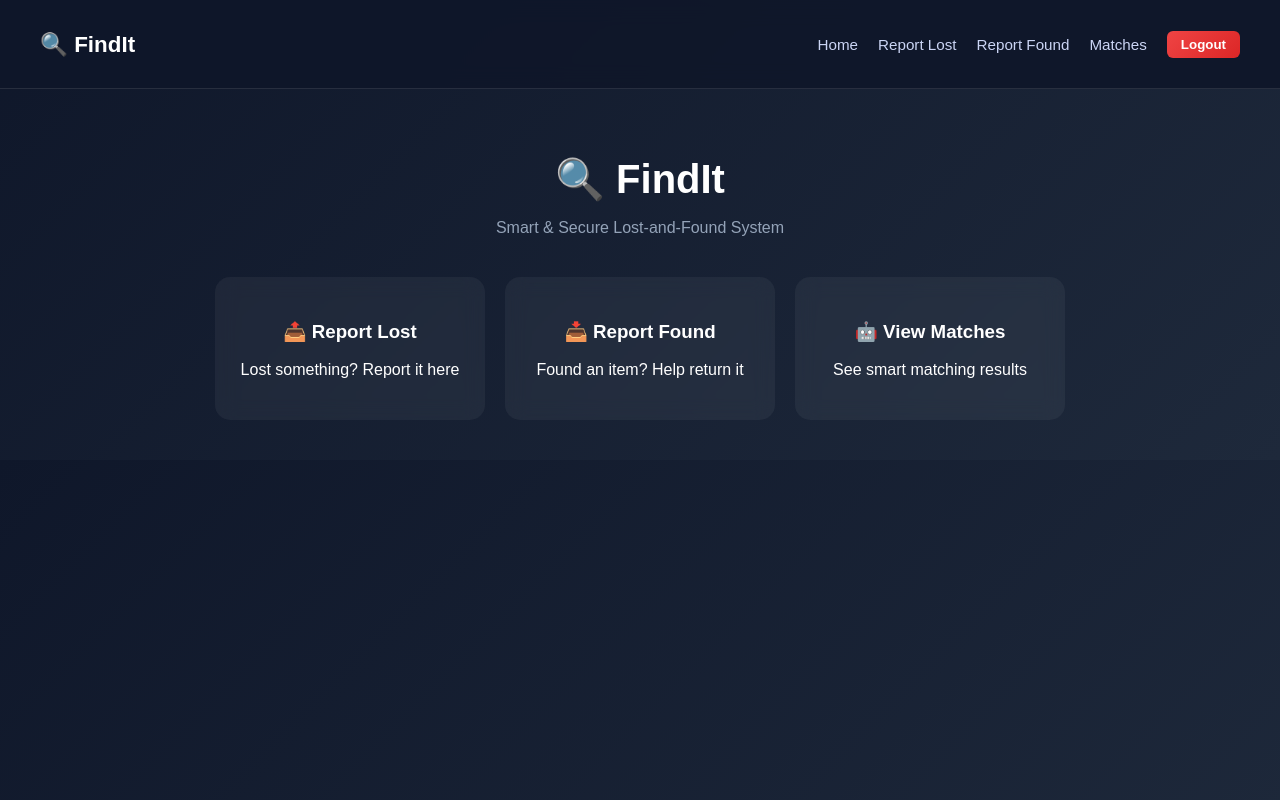
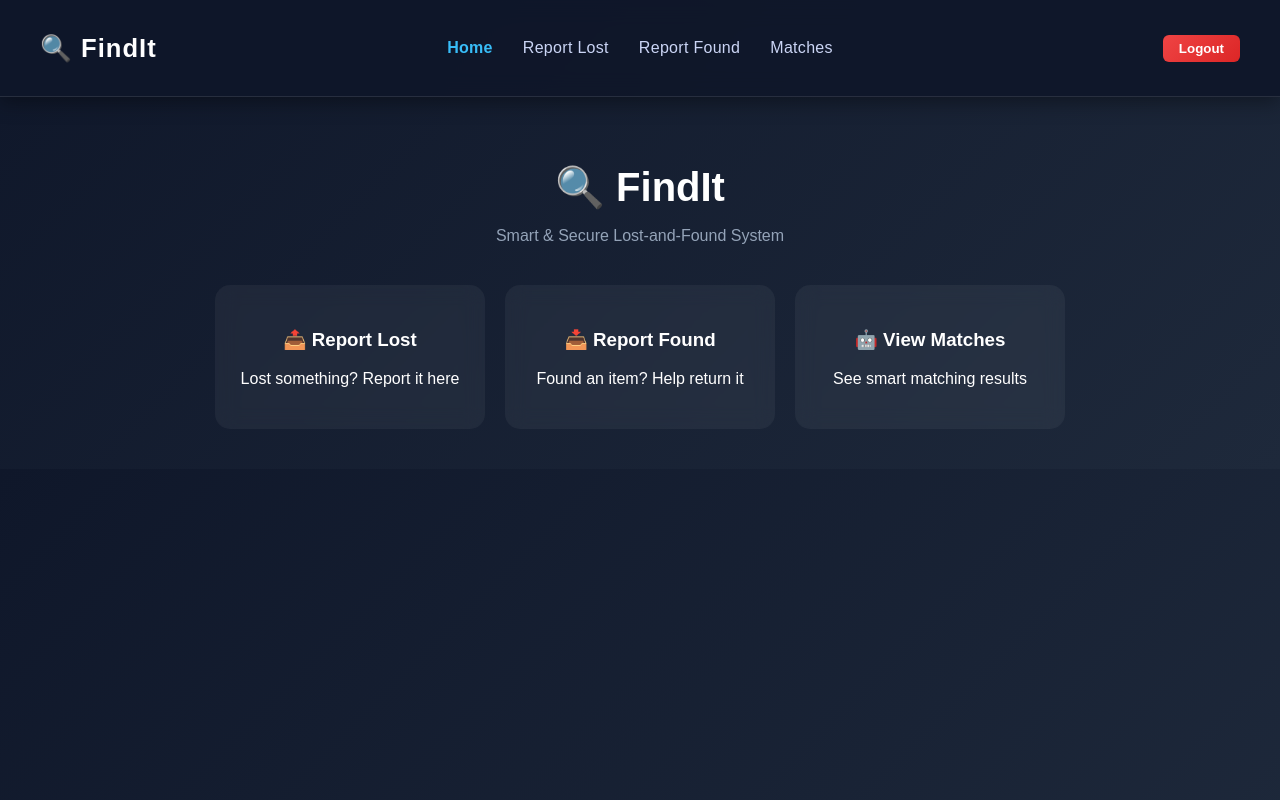
Before and after one commit to ashok770/FindIt-Frontend, a React (Vite) app: page / in a window 1280 px wide. Built offline with nearby package versions, Linux system fonts and the light colour scheme.

Commit message:
ehanced the navbar look

```diff
--- a/src/components/Navbar.css
+++ b/src/components/Navbar.css
@@ -6,57 +6,102 @@
   border-bottom: 1px solid rgba(255, 255, 255, 0.1);
 }
 
-/* CONTAINER */
+/* MAIN CONTAINER */
 .nav-container {
   max-width: 1200px;
   margin: auto;
   padding: 12px 20px;
 
   display: flex;
+  align-items: center;
   justify-content: space-between;
-  align-items: center;
+}
+
+/* LEFT */
+.nav-left {
+  flex: 1;
+}
+
+/* CENTER */
+.nav-center {
+  flex: 2;
+  display: flex;
+  justify-content: center;
+  gap: 30px;
+}
+
+/* RIGHT */
+.nav-right {
+  flex: 1;
+  display: flex;
+  justify-content: flex-end;
 }
 
 /* LOGO */
 .logo {
-  font-size: 1.4rem;
+  font-size: 1.5rem;
   font-weight: 600;
-  color: white;
-}
-
-/* LINKS WRAPPER */
-.nav-links {
-  display: flex;
-  align-items: center;
-  gap: 20px;
 }
 
 /* LINKS */
-.nav-links a {
+.nav-center a {
+  position: relative;
   color: #cbd5f5;
   text-decoration: none;
-  font-size: 0.95rem;
-  position: relative;
+  font-weight: 500;
+  letter-spacing: 0.3px;
   transition: 0.3s;
 }
 
+/* UNDER/compiler LINE ANIMATION */
+.nav-center a::after {
+  content: "";
+  position: absolute;
+  left: 0;
+  bottom: -6px;
+  width: 0%;
+  height: 2px;
+  background: #38bdf8;
+  transition: 0.3s ease;
+}
+
 /* HOVER EFFECT */
-.nav-links a:hover {
+.nav-center a:hover {
   color: #38bdf8;
 }
 
-/* LOGOUT BUTTON FIX 🔥 */
+.nav-center a:hover::after {
+  width: 100%;
+}
+/* ACTIVE LINK */
+.nav-link.active {
+  color: #38bdf8;
+  font-weight: 600;
+}
+
+/* LOGOUT BUTTON */
 .logout-btn {
   background: linear-gradient(135deg, #ef4444, #dc2626);
-  padding: 6px 14px;
+  padding: 6px 16px;
   border-radius: 6px;
   border: none;
   color: white;
   cursor: pointer;
-
-  width: auto !important; /* 🔥 FORCE FIX */
+  transition: 0.3s;
 }
 
 .logout-btn:hover {
-  opacity: 0.9;
+  transform: scale(1.05);
+  box-shadow: 0 0 10px rgba(239, 68, 68, 0.6);
 }
+.logo {
+  font-size: 1.6rem;
+  font-weight: 700;
+  letter-spacing: 1px;
+  display: flex;
+  align-items: center;
+  gap: 6px;
+}
+.navbar {
+  box-shadow: 0 4px 20px rgba(0, 0, 0, 0.4);
+}
--- a/src/components/Navbar.jsx
+++ b/src/components/Navbar.jsx
@@ -1,5 +1,5 @@
-import { Link, useNavigate } from "react-router-dom";
-import "./Navbar.css"; // ✅ make sure this is here
+import { NavLink, useNavigate } from "react-router-dom";
+import "./Navbar.css";
 
 function Navbar() {
   const navigate = useNavigate();
@@ -12,15 +12,29 @@ function Navbar() {
   return (
     <nav className="navbar">
       <div className="nav-container">
-        {" "}
-        {/* 🔥 THIS WAS MISSING */}
-        <h2 className="logo">🔍 FindIt</h2>
-        <div className="nav-links">
-          <Link to="/">Home</Link>
-          <Link to="/lost">Report Lost</Link>
-          <Link to="/found">Report Found</Link>
-          <Link to="/matches">Matches</Link>
+        {/* LEFT */}
+        <div className="nav-left">
+          <h2 className="logo">🔍 FindIt</h2>
+        </div>
 
+        {/* CENTER */}
+        <div className="nav-center">
+          <NavLink to="/" className="nav-link">
+            Home
+          </NavLink>
+          <NavLink to="/lost" className="nav-link">
+            Report Lost
+          </NavLink>
+          <NavLink to="/found" className="nav-link">
+            Report Found
+          </NavLink>
+          <NavLink to="/matches" className="nav-link">
+            Matches
+          </NavLink>
+        </div>
+
+        {/* RIGHT */}
+        <div className="nav-right">
           <button className="logout-btn" onClick={logout}>
             Logout
           </button>
```
